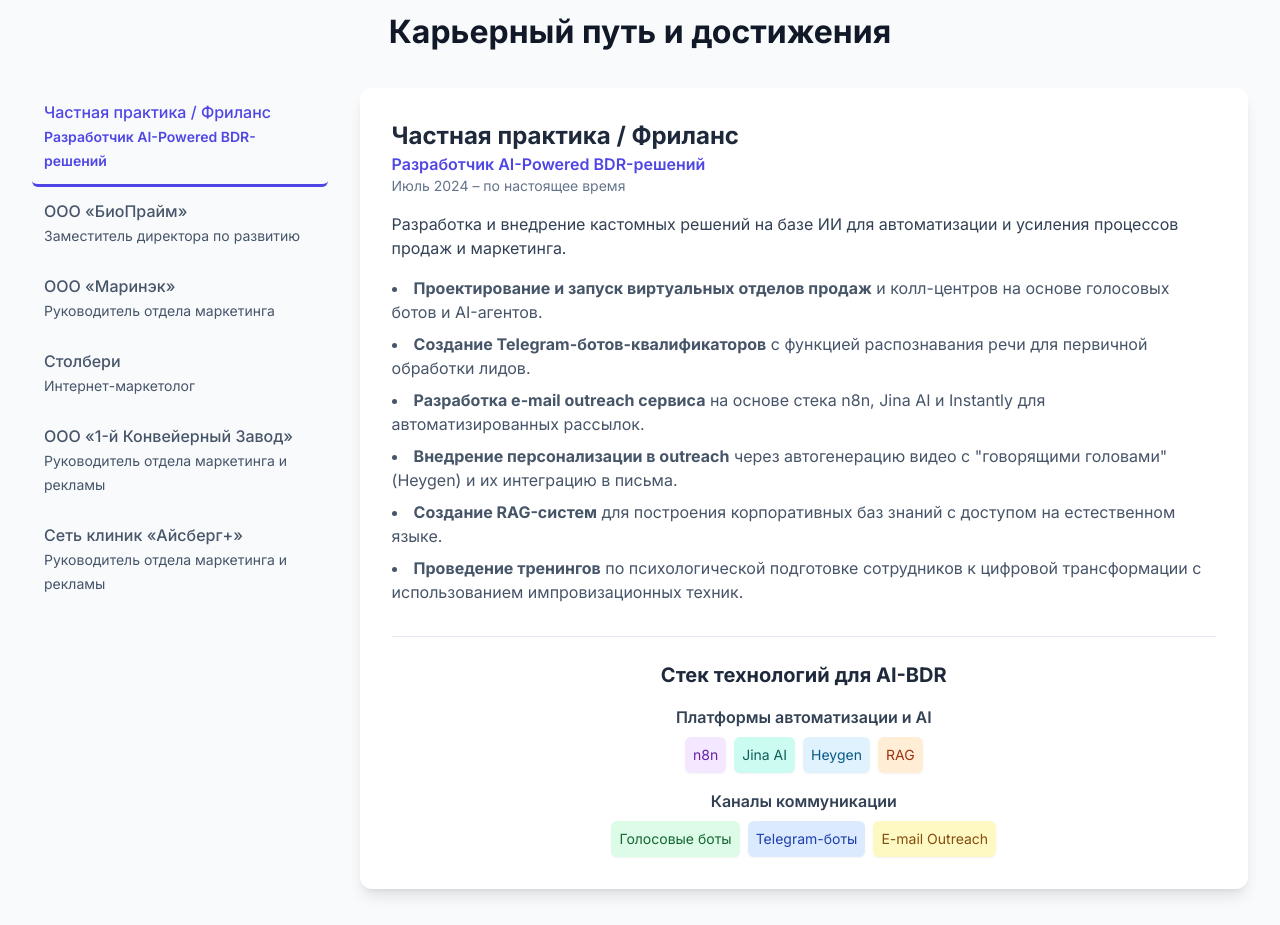
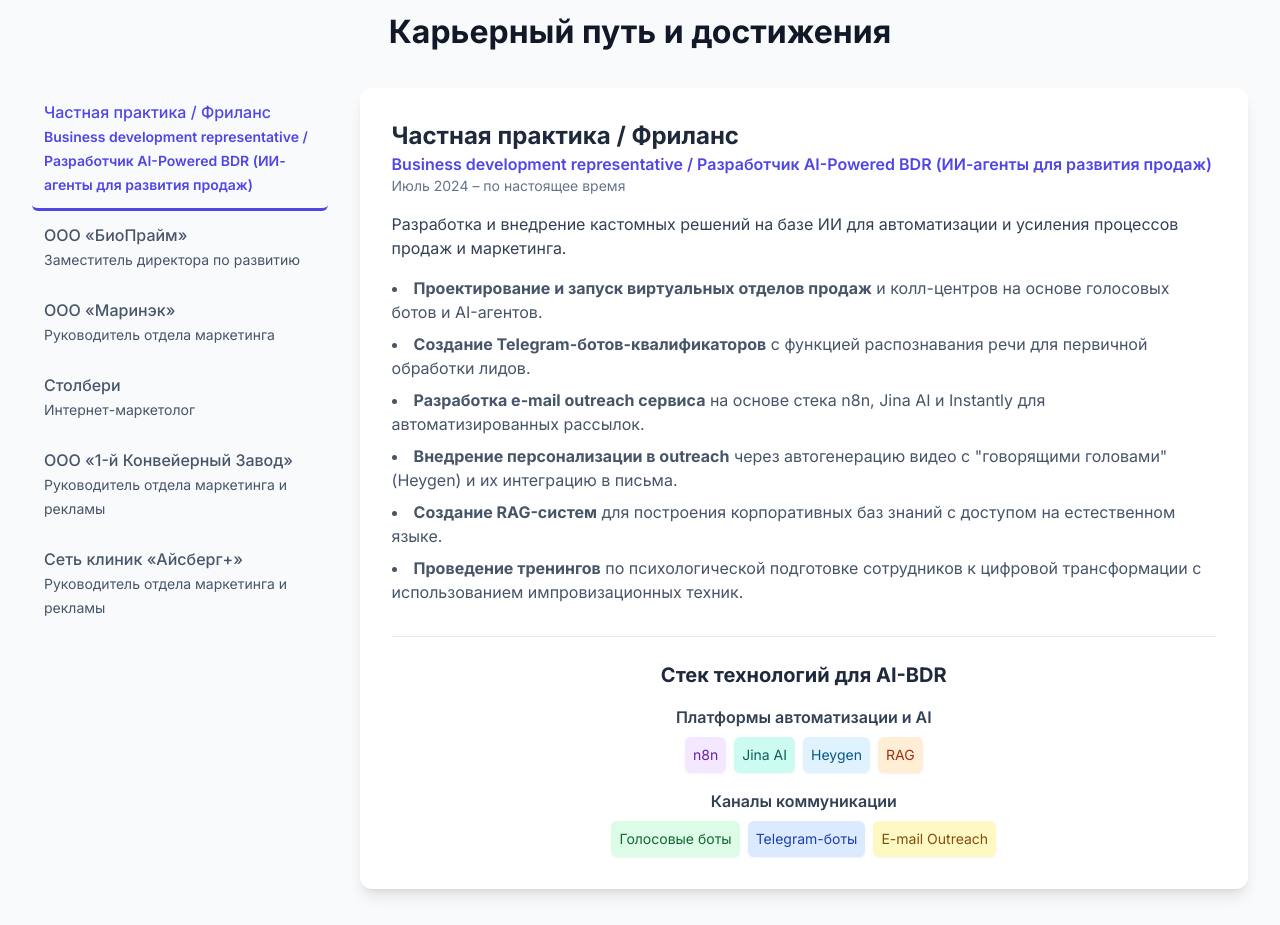
Before and after one commit to gvingm/CV_Albert_Galiaberov_BDM, a plain HTML site: page index.html in a window 1280 px wide. Shown: the part 1080-2005 px from the top of the page. Drawn offline with nearby package versions, Linux system fonts and the light colour scheme.

Commit message:
Update index.html

```diff
--- a/index.html
+++ b/index.html
@@ -149,7 +149,7 @@
                 id: 'freelance_ai',
                 company: 'Частная практика / Фриланс',
                 period: 'Июль 2024 – по настоящее время',
-                role: 'Разработчик AI-Powered BDR-решений',
+                role: 'Business development representative / Разработчик AI-Powered BDR (ИИ-агенты для развития продаж)',
                 description: 'Разработка и внедрение кастомных решений на базе ИИ для автоматизации и усиления процессов продаж и маркетинга.',
                 achievements: [
                     '<strong>Проектирование и запуск виртуальных отделов продаж</strong> и колл-центров на основе голосовых ботов и AI-агентов.',
```
